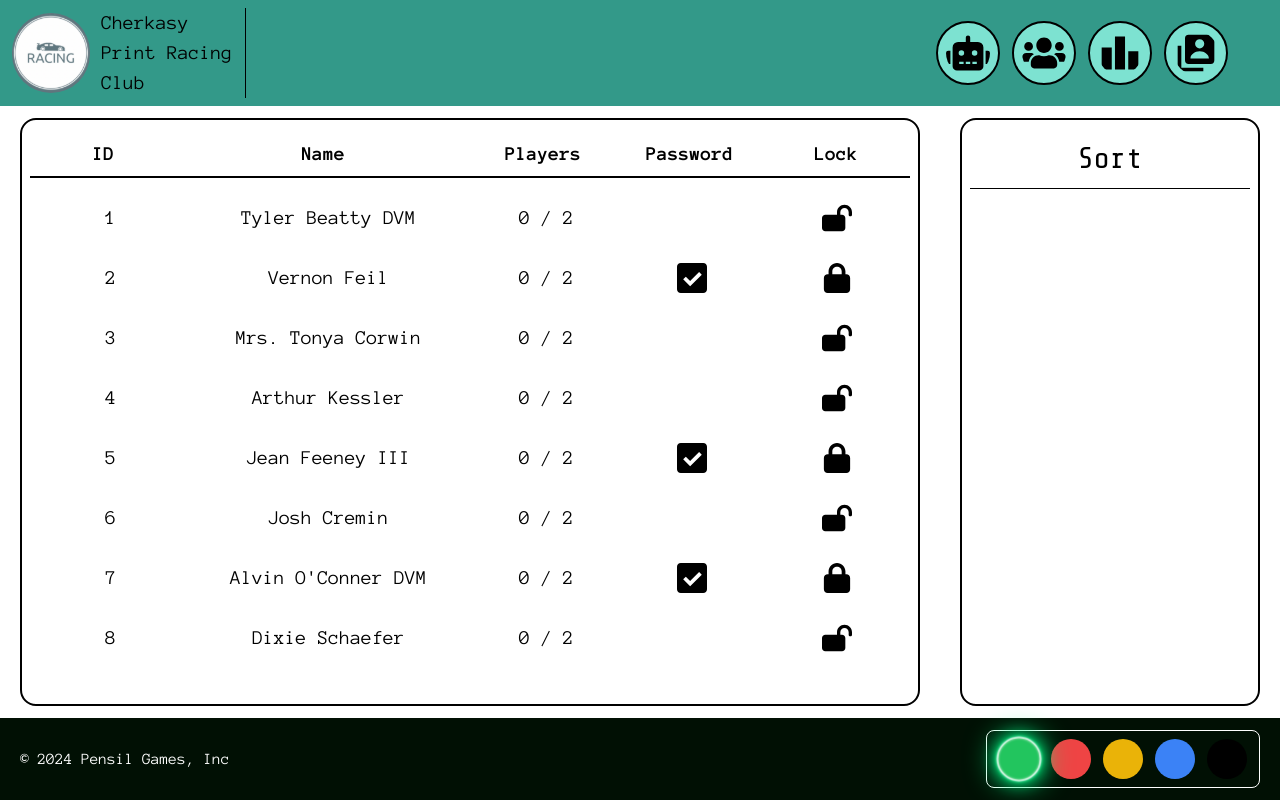
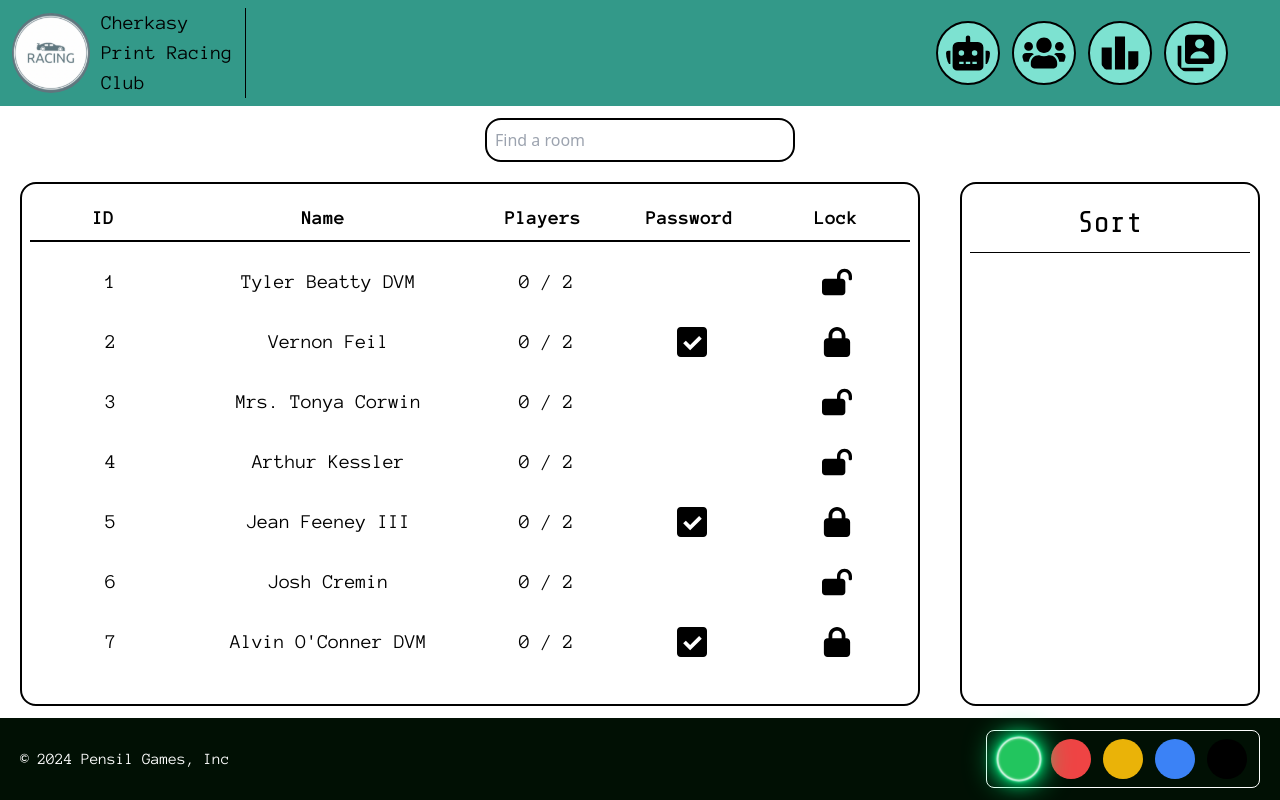
Before and after one commit to AlexTkCk/diploma_everlabs, a React (Create React App) app in the folder client/: page /gameRoom in a window 1280 px wide. Built offline with nearby package versions, Linux system fonts and the light colour scheme.

Commit message:
v-9-race-room/3/added search row by room name

```diff
--- a/client/src/pages/GameRoom.tsx
+++ b/client/src/pages/GameRoom.tsx
@@ -1,4 +1,4 @@
-import React, { useState } from "react";
+import React, { useState, useEffect } from "react";
 import { pageVariants } from "../styles/variants";
 import { motion } from "framer-motion";
 import Checkbox from "../components/CheckBox";
@@ -10,8 +10,19 @@ const GameRoom = () => {
   const [searchData, setSearchData] = useState("");
   const [sortBySpeed, setSortBySpeed] = useState(false);
   const [sortByTime, setSortByTime] = useState(false);
-  const [initialData, setInitialData] = useState();
+  const [initialData, setInitialData] = useState(dataMp);
 
+  const handleSearch = (e: any) => {
+    setSearchData(e.target.value);
+  };
+  const filteredData = data.filter((room) =>
+    room.name.toLowerCase().includes(searchData.toLowerCase())
+  );
+
+  useEffect(() => {
+    setInitialData(dataMp);
+    setData(dataMp);
+  }, []);
   return (
     <motion.div
       className={"grow overflow-y-hidden flex flex-col px-5 py-3"}
@@ -20,6 +31,13 @@ const GameRoom = () => {
       animate={"animate"}
       exit={"exit"}
     >
+      <input
+        placeholder="Find a room"
+        type="text"
+        onChange={handleSearch}
+        className="w-1/4 p-2 mx-auto mb-5 border-2 border-black rounded-2xl"
+      />
+
       <div className="flex flex-row gap-10 w-full grow font-secondary min-h-0">
         <div className="w-3/4 h-full border-2 border-black flex flex-col rounded-2xl py-5 px-2">
           <div className="flex flex-row justify-around pb-2 text-xl font-bold">
@@ -37,10 +55,12 @@ const GameRoom = () => {
           >
             <div className={"h-[3000px] flex flex-col gap-5"}>
               <hr className="border-black" />
-              {dataMp.length ? (
-                data.map((dataMp) => <RowMp key={dataMp.id} dataMp={dataMp} />)
+              {filteredData.length ? (
+                filteredData.map((room) => (
+                  <RowMp key={room.id} dataMp={room} />
+                ))
               ) : (
-                <p>Rooms not found</p>
+                <p className="mx-auto text-2xl">Rooms not found</p>
               )}
             </div>
           </div>
```
